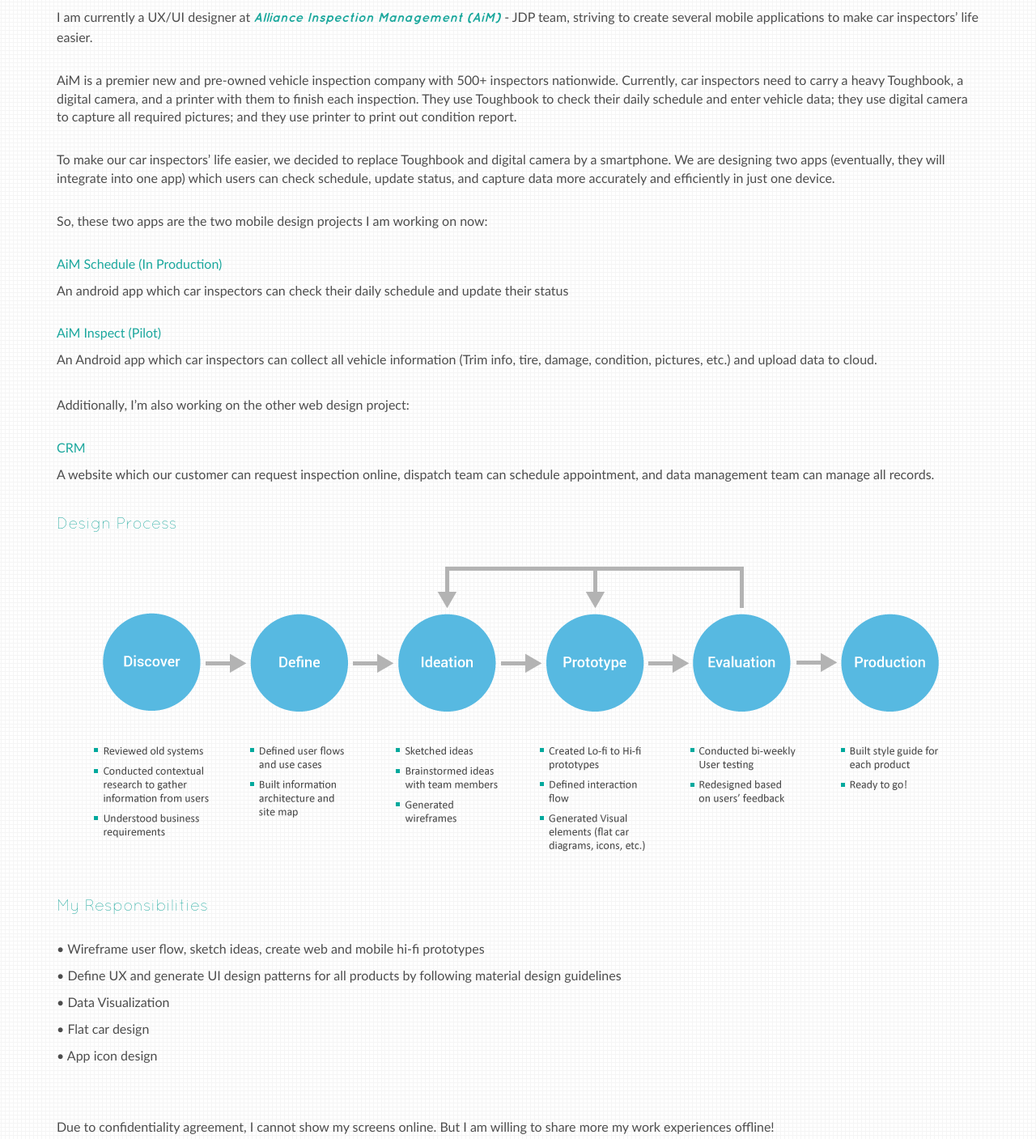
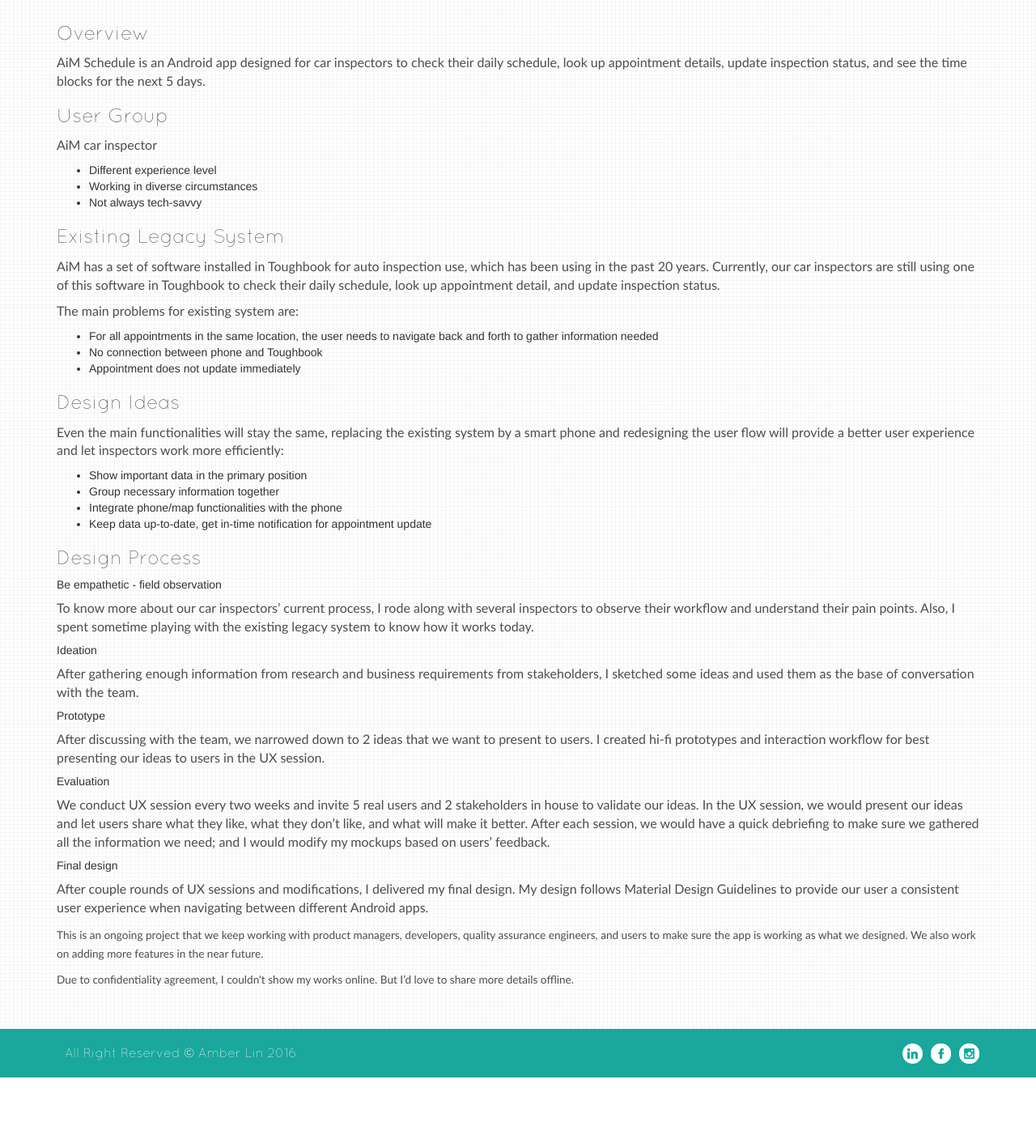
Before and after one commit to umliuxin/Amber-s-portfolio, a plain HTML site: page project_aiminspect.html in a window 1280 px wide. Shown: the part 400-1807 px from the top of the page at 81% size. After the commit the page ends 1731 px from the top, so only its background shows below. Drawn offline with nearby package versions, Linux system fonts and the light colour scheme.

Commit message:
add aim inspect

```diff
--- a/project_aiminspect.html
+++ b/project_aiminspect.html
@@ -97,39 +97,48 @@
       </div>
       <div class="row" id="content-row">
         <div class="col-xs-12" id="text-section">
-          <p>I am currently a UX/UI designer at <a class='link-text' href='http://homepage.aiminspections.com/' target="_blank"> Alliance Inspection Management (AiM) </a> - JDP team, striving to create several mobile applications to make car inspectors’ life easier.</p>
-          <br>
-          <p>AiM is a premier new and pre-owned vehicle inspection company with 500+ inspectors nationwide. Currently, car inspectors need to carry a heavy Toughbook, a digital camera, and a printer with them to finish each inspection. They use Toughbook to check their daily schedule and enter vehicle data; they use digital camera to capture all required pictures; and they use printer to print out condition report.</p>
-          <br>
-          <p>To make our car inspectors’ life easier, we decided to replace Toughbook and digital camera by a smartphone. We are designing two apps (eventually, they will integrate into one app) which users can check schedule, update status, and capture data more accurately and efficiently in just one device.</p>
-          <br>
-          <p>So, these two apps are the two mobile design projects I am working on now:</p>
-          <br>
-          <p class="green">AiM Schedule (In Production)</p>
-          <p>An android app which car inspectors can check their daily schedule and update their status</p>
-          <br>
-          <p class="green">AiM Inspect (Pilot)</p>
-          <p>An Android app which car inspectors can collect all vehicle information (Trim info, tire, damage, condition, pictures, etc.) and upload data to cloud.<p>
-          <br>
-          Additionally, I’m also working on the other web design project:</p>
-          <br>
-          <p class="green">CRM</p>
-          <p>A website which our customer can request inspection online, dispatch team can schedule appointment, and data management team can manage all records.</p>
-          <br>
-          <h4>Design Process</h4>
-          <img class="" src="img/pic/aim_designprocess.png"/>
+          <h3>Overview</h3>
+          <p>AiM Schedule is an Android app designed for car inspectors to check their daily schedule, look up appointment details, update inspection status, and see the time blocks for the next 5 days.</p>
+          <h3>User Group</h3>
+          <p>AiM car inspector</p>
+          <ul>
+            <li>Different experience level</li>
+            <li>Working in diverse circumstances</li>
+            <li>Not always tech-savvy</li>
+          </ul>
+          <h3>Existing Legacy System</h3>
+          <p>AiM has a set of software installed in Toughbook for auto inspection use, which has been using in the past 20 years. Currently, our car inspectors are still using one of this software in Toughbook to check their daily schedule, look up appointment detail, and update inspection status.</p>
+          <p>The main problems for existing system are:</p>
+          <ul>
+            <li>For all appointments in the same location, the user needs to navigate back and forth to gather information needed</li>
+            <li>No connection between phone and Toughbook</li>
+            <li>Appointment does not update immediately</li>
+          </ul>
 
-          <h4>My Responsibilities</h4>
-          </br>
-          <p>• Wireframe user flow, sketch ideas, create web and mobile hi-fi prototypes</p>
-          <p>• Define UX and generate UI design patterns for all products by following material design guidelines</p>
-          <p>• Data Visualization</p>
-          <p>• Flat car design</p>
-          <p>• App icon design<p>
+          <h3>Design Ideas</h3>
+          <p>Even the main functionalities will stay the same, replacing the existing system by a smart phone and redesigning the user flow will provide a better user experience and let inspectors work more efficiently:</p>
+          <ul>
+            <li>Show important data in the primary position</li>
+            <li>Group necessary information together</li>
+            <li>Integrate phone/map functionalities with the phone</li>
+            <li>Keep data up-to-date, get in-time notification for appointment update</li>
+          </ul>
 
-          <br>
-          <br>
-          <p>Due to confidentiality agreement, I cannot show my screens online. But I am willing to share more my work experiences offline!</p>
+          <h3>Design Process</h3>
+          <h5>Be empathetic - field observation</h5>
+          <p>To know more about our car inspectors’ current process, I rode along with several inspectors to observe their workflow and understand their pain points. Also, I spent sometime playing with the existing legacy system to know how it works today.</p>
+          <h5>Ideation</h5>
+          <p>After gathering enough information from research and business requirements from stakeholders, I sketched some ideas and used them as the base of conversation with the team.</p>
+          <h5>Prototype</h5>
+          <p>After discussing with the team, we narrowed down to 2 ideas that we want to present to users. I created hi-fi prototypes and interaction workflow for best presenting our ideas to users in the UX session.</p>
+          <h5>Evaluation</h5>
+          <p>We conduct UX session every two weeks and invite 5 real users and 2 stakeholders in house to validate our ideas. In the UX session, we would present our ideas and let users share what they like, what they don’t like, and what will make it better. After each session, we would have a quick debriefing to make sure we gathered all the information we need; and I would modify my mockups based on users’ feedback.</p>
+          <h5>Final design</h5>
+          <p>After couple rounds of UX sessions and modifications, I delivered my final design. My design follows Material Design Guidelines to provide our user a consistent user experience when navigating between different Android apps. </p>
+
+          <p><small>This is an ongoing project that we keep working with product managers, developers, quality assurance engineers, and users to make sure the app is working as what we designed. We also work on adding more features in the near future.</small></p>
+
+          <p><small>Due to confidentiality agreement, I couldn't show my works online. But I’d love to share more details offline.</small></p>
         </div>
 
       </div>
```
